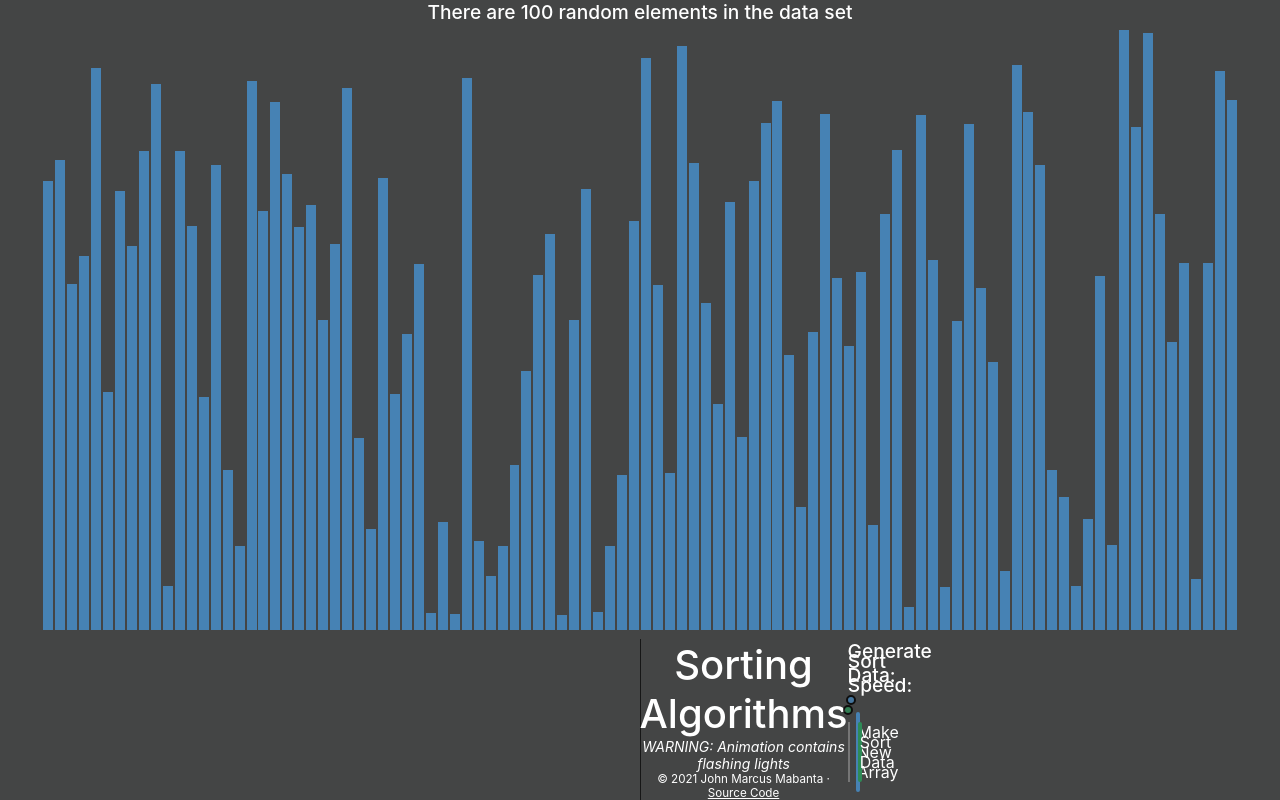
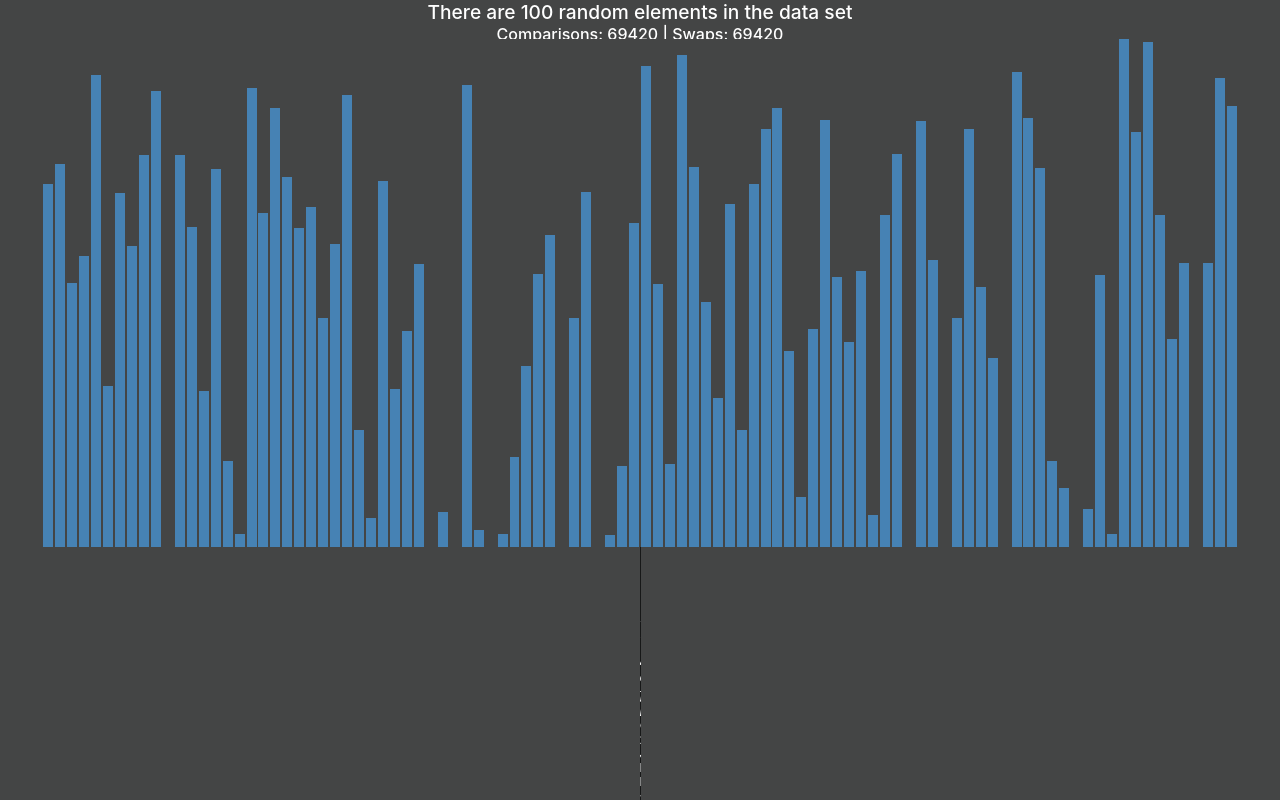
Before and after one commit to jmmabanta/sort-algo, a React (Create React App) app: page / in a window 1280 px wide. Built offline with nearby package versions, Linux system fonts and the light colour scheme.

Commit message:
Added text for extra stats

```diff
--- a/src/App.tsx
+++ b/src/App.tsx
@@ -13,12 +13,7 @@ const App = () => {
 
   return (
     <div id="app">
-      <h3 style={{ zIndex: 2 }}>
-        There are {dataState.dataSet.length} random elements in the data set
-      </h3>
-      <div id="display">
-        <DataSetDisplay dataSet={dataState.dataSet} />
-      </div>
+      <DataSetDisplay dataSet={dataState.dataSet} />
       <div id="toolbar" className={animState.animating ? 'hide' : 'show'}>
         <div id="title">
           <h1>Sorting Algorithms</h1>
--- a/src/components/DataSetDisplay.tsx
+++ b/src/components/DataSetDisplay.tsx
@@ -2,7 +2,7 @@ interface DataSetProps {
   dataSet: number[];
 }
 
-const MAX_HEIGHT = 75;
+const MAX_HEIGHT = 72;
 
 // Both calculateHeight and calculateWidth are used for CSS styling
 // Measured in vh and vw
@@ -18,6 +18,12 @@ const DataSetDisplay = (props: DataSetProps) => {
   let width = calculateWidth(props.dataSet.length, 85);
   return (
     <div className="data_container">
+      <div className="statistics">
+        <h3>
+          There are {props.dataSet.length} random elements in the data set
+        </h3>
+        <h4>Comparisons: 69420 | Swaps: 69420</h4>
+      </div>
       <div className="data_set">
         {props.dataSet.map((value, index) => {
           return (
--- a/src/index.css
+++ b/src/index.css
@@ -34,6 +34,7 @@ h5 {
 * {
   margin: 0;
   padding: 0;
+  overflow: hidden;
 }
 
 body {
@@ -91,18 +92,24 @@ hr {
 }
 
 /* DATA BARS */
-#display {
-  background-color: #444545;
-  width: 100%;
-  height: 80%;
-  display: flex;
-  align-items: center;
-  justify-content: center;
-}
 
 .data_bar {
   display: inline-block;
   background-color: var(--bar-color);
+}
+
+.data_container {
+  background-color: #444545;
+  width: 100%;
+  height: 85%;
+  display: flex;
+  flex-direction: column;
+  align-items: center;
+  justify-content: space-around;
+}
+
+.statistics {
+  order: 0;
 }
 
 /* BUTTONS */
@@ -152,77 +159,16 @@ hr {
 
 /* SLIDERS */
 .slider {
-  -webkit-appearance: none;
-  appearance: none;
   width: 100%;
-  height: 3px;
-  outline: none;
-  border-radius: 10px;
-  opacity: 0.8;
-  -webkit-transition: 0.2s;
-  transition: 0.2s;
-}
-
-.slider::-webkit-slider-thumb {
-  -webkit-appearance: none;
-  appearance: none;
-  width: 10px;
-  height: 10px;
-  border-radius: 50%;
-  cursor: pointer;
-  border: 2px black solid;
-}
-
-.slider::-moz-range-thumb {
-  appearance: none;
-  width: 10px;
-  height: 10px;
-  border-radius: 50%;
-  cursor: pointer;
-  border: 2px black solid;
-}
-
-.slider.data::-webkit-slider-thumb {
-  background-color: var(--bar-color);
-}
-
-.slider.data::-moz-range-thumb {
-  background-color: var(--bar-color);
-}
-
-.slider.sort::-webkit-slider-thumb {
-  background-color: var(--sort-button-color);
-}
-
-.slider.sort::-moz-range-thumb {
-  background-color: var(--sort-button-color);
-}
-
-.slider:hover {
-  opacity: 1;
-}
-
-.slider.data {
-  background-color: var(--bar-color);
-}
-
-.slider.sort {
-  background-color: var(--sort-button-color);
 }
 
 /* Media Queries */
-@media only screen and (max-width: 1280px) {
-  h1 {
-    font-size: 2.5rem;
-  }
-}
-
-@media only screen and (max-width: 860px), only screen and (max-height: 540px) {
+@media only screen and (max-width: 860px), only screen and (max-height: 568px) {
   #toolbar {
     z-index: 1;
     width: 100vw;
     height: 100vh;
-    background-color: #000000ab;
+    background-color: #000000a6;
     position: absolute;
     display: flex;
     flex-direction: column;
@@ -242,9 +188,12 @@ hr {
   #toolbar.hide {
     opacity: 0;
   }
+  .statistics {
+    z-index: 2;
+  }
 }
 
-@media only screen and (max-width: 480px), only screen and (max-height: 360px) {
+@media only screen and (max-width: 480px), only screen and (max-height: 480px) {
   html {
     font-size: 14px;
   }
@@ -257,4 +206,13 @@ hr {
   h3 {
     font-size: 1rem;
   }
+  .statistics {
+    order: 1;
+  }
 }
+
+@media only screen and (max-height: 400px) {
+  .statistics {
+    z-index: 0;
+  }
+}
```
